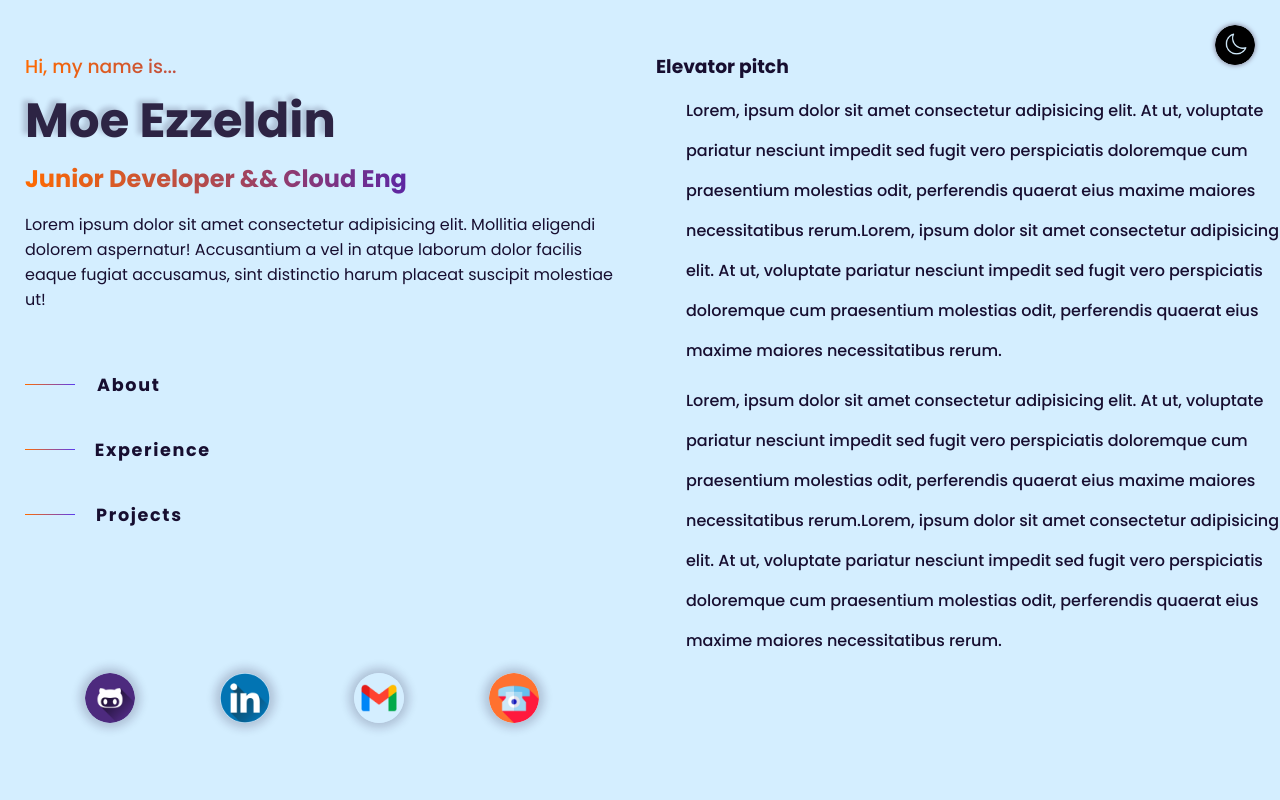
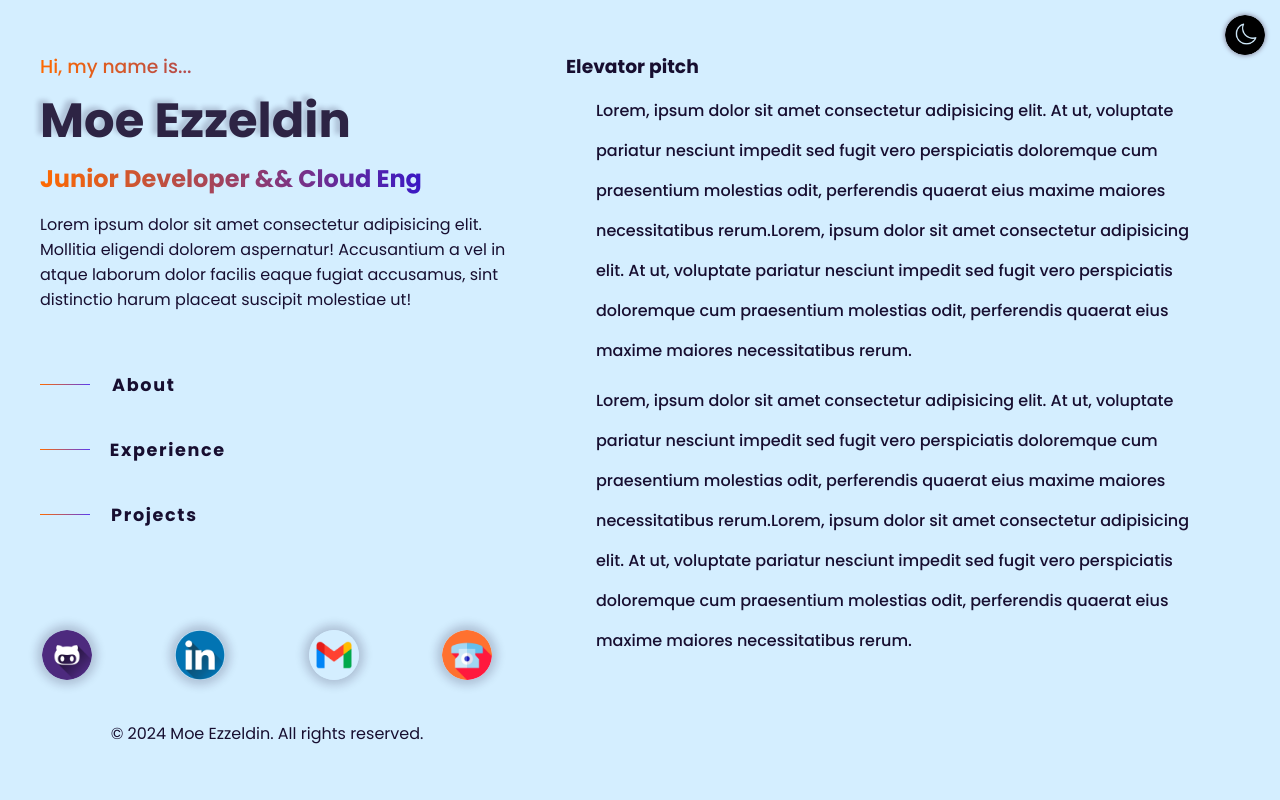
Before and after one commit to MoeEzzeldin/Portfolio-Web-App-moe-ezz-me, a Vue app: page / in a window 1280 px wide. Shown: the top 800 px of the page. Built offline with nearby package versions, Linux system fonts and the light colour scheme; a web font is replaced by a local one.

Commit message:
finished mobile and disktop media

```diff
--- a/src/App.vue
+++ b/src/App.vue
@@ -133,8 +133,8 @@ export default {
 .theme-btn {
   height: 40px;
   position: absolute;
-  right: 25px;
-  top: 25px;
+  right: 10px;
+  top: 10px;
   cursor: pointer;
   /* fix effect */
   transition:
@@ -172,10 +172,11 @@ export default {
     grid-template-columns: 1fr 1fr;
     align-items: start;
     gap: 2rem;
+    width: 95%;
   }
   /* devided the width on my sticky and scroll wraps*/
   #main main > *:not(:last-child) {
-    padding-left: 25px;
+    padding-left: 40px;
   }
   #sticky,
   #scroll {
@@ -199,9 +200,9 @@ export default {
 
   .theme-btn {
     height: 40px;
-    position: absolute;
-    right: 25px;
-    top: 25px;
+    position: fixed;
+    right: 15px;
+    top: 15px;
     cursor: pointer;
     /* fix effect */
     transition:
--- a/src/components/My-Experience.vue
+++ b/src/components/My-Experience.vue
@@ -125,10 +125,12 @@ export default {
 #experience {
   display: flex;
   flex-wrap: wrap;
+  align-items: center;
   gap: 50px;
 }
 
 #experience .card {
+  width: 600px;
   position: relative;
   display: grid;
   grid-template-columns: 0.7fr 2fr;
@@ -137,7 +139,6 @@ export default {
   transition: all 0.5s ease; /* Smooth transition for background color and border-radius */
   overflow: hidden;
   border-radius: 8px;
-  width: minmax(450px, 750px);
 }
 .card:hover {
   background-color: var(--card-background);
--- a/src/components/Sticky-About.vue
+++ b/src/components/Sticky-About.vue
@@ -73,7 +73,7 @@ export default {
   display: grid;
   grid-template-rows: 1fr 1fr 1fr;
   justify-content: space-between;
-  height: 100vh;
+  height: 95vh;
 }
 
 main .header {
@@ -177,7 +177,6 @@ main .holder:hover a {
 footer {
   position: relative;
   align-self: end;
-  justify-self: space-evenly;
   padding-bottom: 50px;
 }
 
@@ -212,8 +211,22 @@ footer a img:hover {
     gap: 40px;
     height: 95vh;
   }
-  .nav, footer {
+
+
+  footer {
+    height: 150px;
+    display: flex;
+    flex-wrap: wrap;
+    justify-content: center;
+    padding: 0;
+  }
+
+  footer .icons {
     width: 100%;
+    justify-content: space-around;
+  }
+  footer .copy {
+    display:block;
   }
 }
 </style>
```
